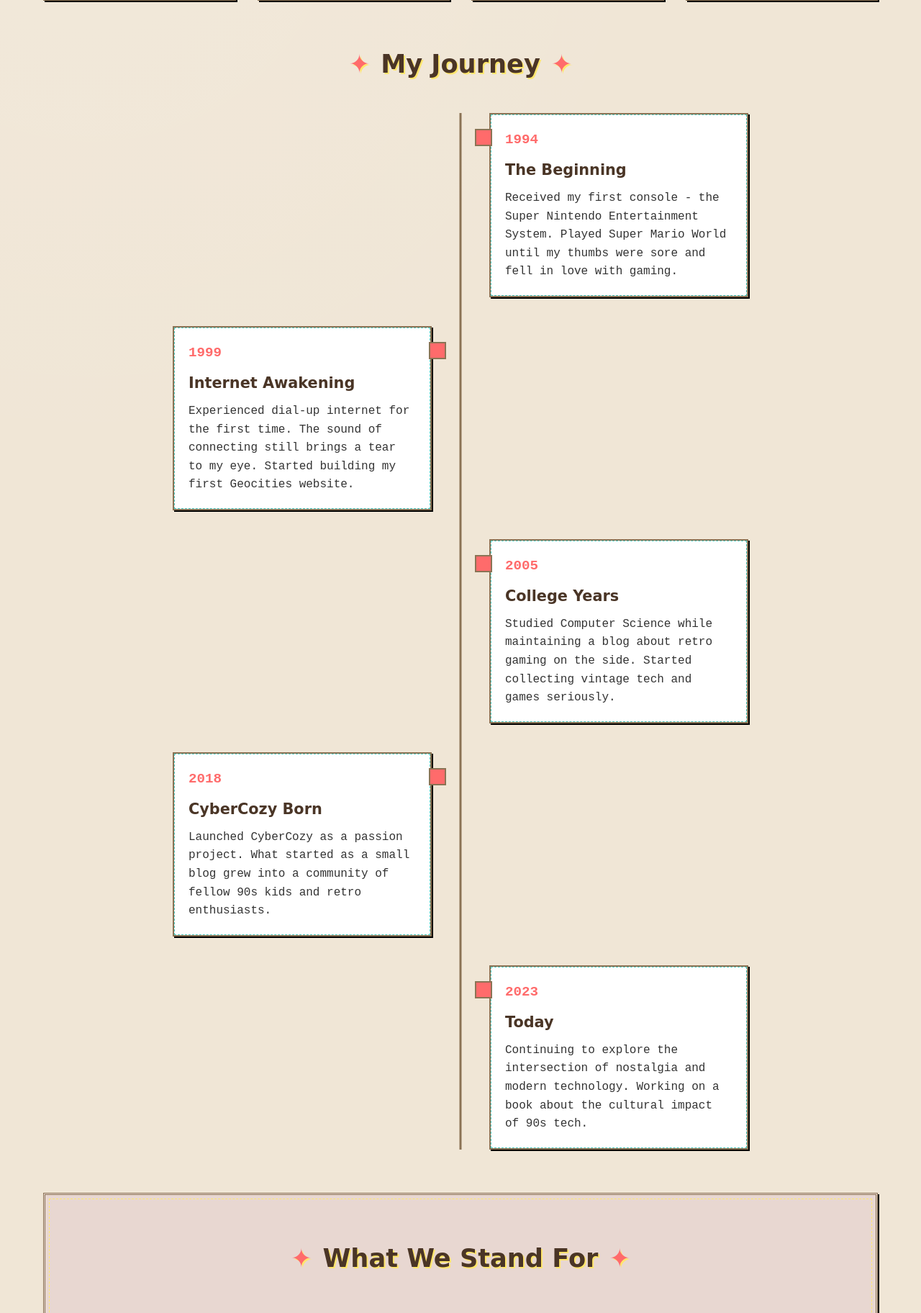
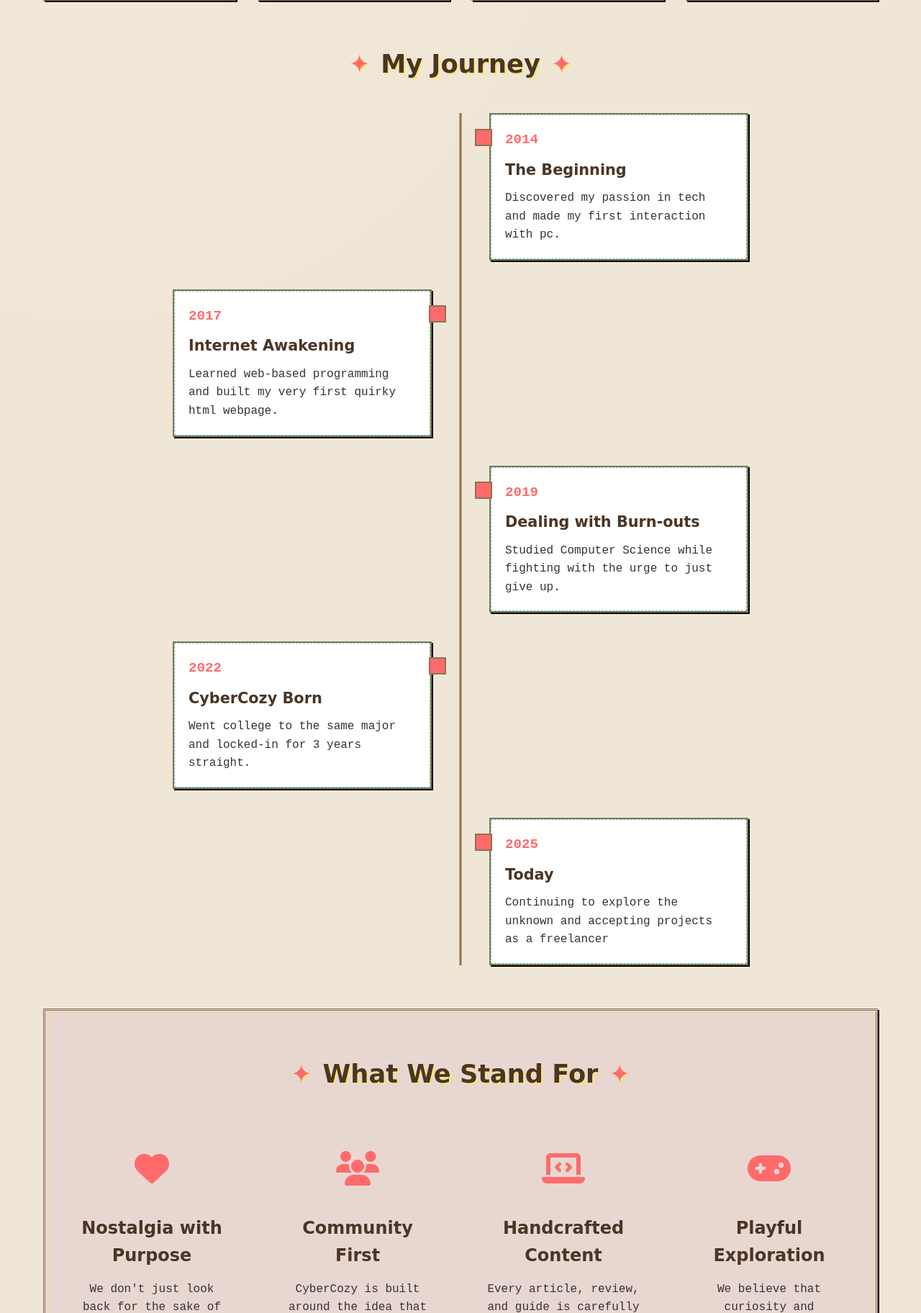
Before and after one commit to pariya-tavangar/jojogeek-weblog, a Django app: page /about/ in a window 1280 px wide. Shown: the part 1143-2967 px from the top of the page at 72% size. Run offline with Django 5.2, Linux system fonts and the light colour scheme; data that the repository does not hold is empty.

Commit message:
text fix

```diff
--- a/myblog/templates/about.html
+++ b/myblog/templates/about.html
@@ -128,37 +128,37 @@
             <div class="timeline-items">
                 <div class="timeline-item">
                     <div class="timeline-item-content">
-                        <div class="timeline-year">1994</div>
+                        <div class="timeline-year">2014</div>
                         <h3 class="timeline-title">The Beginning</h3>
-                        <p>Received my first console - the Super Nintendo Entertainment System. Played Super Mario World until my thumbs were sore and fell in love with gaming.</p>
+                        <p>Discovered my passion in tech and made my first interaction with pc.</p>
                     </div>
                 </div>
                 <div class="timeline-item">
                     <div class="timeline-item-content">
-                        <div class="timeline-year">1999</div>
+                        <div class="timeline-year">2017</div>
                         <h3 class="timeline-title">Internet Awakening</h3>
-                        <p>Experienced dial-up internet for the first time. The sound of connecting still brings a tear to my eye. Started building my first Geocities website.</p>
+                        <p>Learned web-based programming and built my very first quirky html webpage.</p>
                     </div>
                 </div>
                 <div class="timeline-item">
                     <div class="timeline-item-content">
-                        <div class="timeline-year">2005</div>
-                        <h3 class="timeline-title">College Years</h3>
-                        <p>Studied Computer Science while maintaining a blog about retro gaming on the side. Started collecting vintage tech and games seriously.</p>
+                        <div class="timeline-year">2019</div>
+                        <h3 class="timeline-title">Dealing with Burn-outs</h3>
+                        <p>Studied Computer Science while fighting with the urge to just give up.</p>
                     </div>
                 </div>
                 <div class="timeline-item">
                     <div class="timeline-item-content">
-                        <div class="timeline-year">2018</div>
+                        <div class="timeline-year">2022</div>
                         <h3 class="timeline-title">CyberCozy Born</h3>
-                        <p>Launched CyberCozy as a passion project. What started as a small blog grew into a community of fellow 90s kids and retro enthusiasts.</p>
+                        <p>Went college to the same major and locked-in for 3 years straight.</p>
                     </div>
                 </div>
                 <div class="timeline-item">
                     <div class="timeline-item-content">
-                        <div class="timeline-year">2023</div>
+                        <div class="timeline-year">2025</div>
                         <h3 class="timeline-title">Today</h3>
-                        <p>Continuing to explore the intersection of nostalgia and modern technology. Working on a book about the cultural impact of 90s tech.</p>
+                        <p>Continuing to explore the unknown and accepting projects as a freelancer</p>
                     </div>
                 </div>
             </div>
--- a/myblog/templates/home.html
+++ b/myblog/templates/home.html
@@ -90,7 +90,7 @@
     <section class="page-header">
         <div class="container">
             <h1 class="page-title">Bonjour Mes Amis!</h1>
-            <p class="page-subtitle">This is a safeplace for the possible awkward looking discussions we have and eager to share with others.</p>
+            <p class="page-subtitle">This is a safeplace for the possible awkward-looking discussions we have and eager to share with each other.</p>
         </div>
     </section>
 
```
